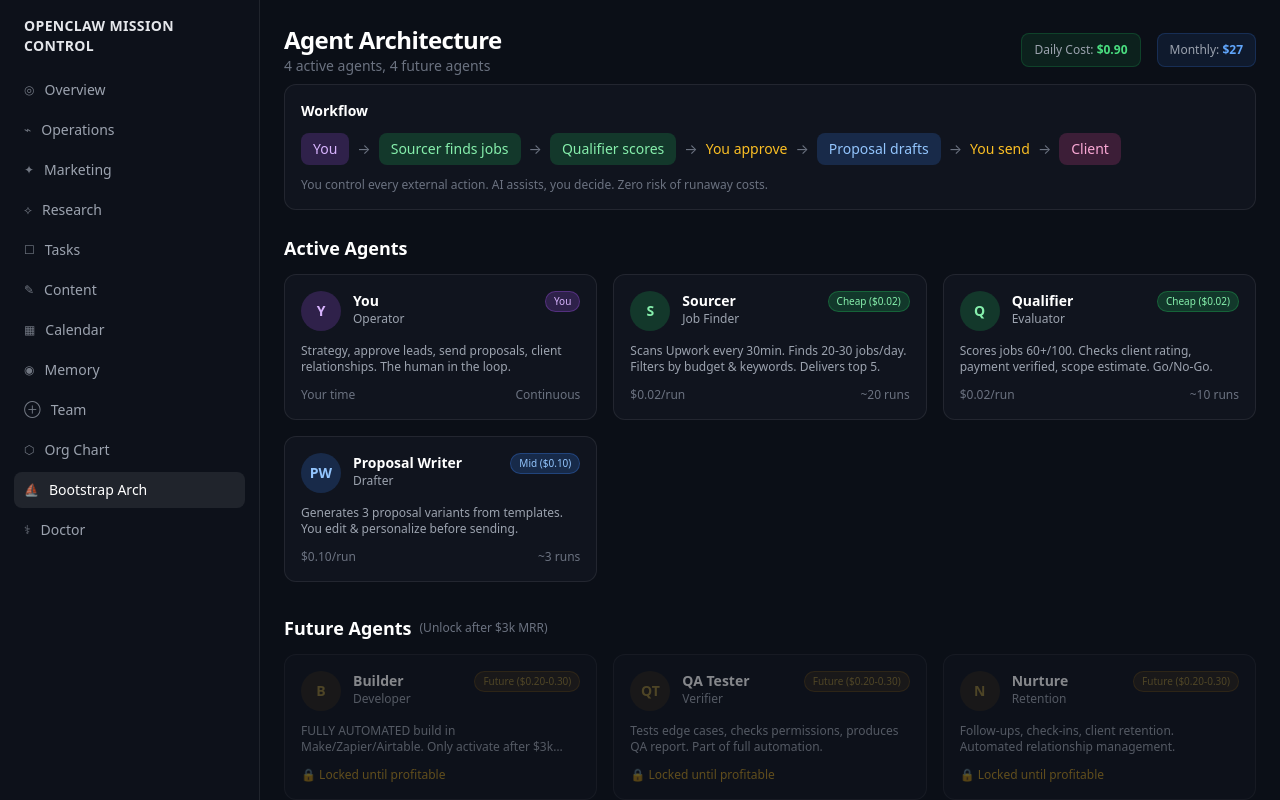
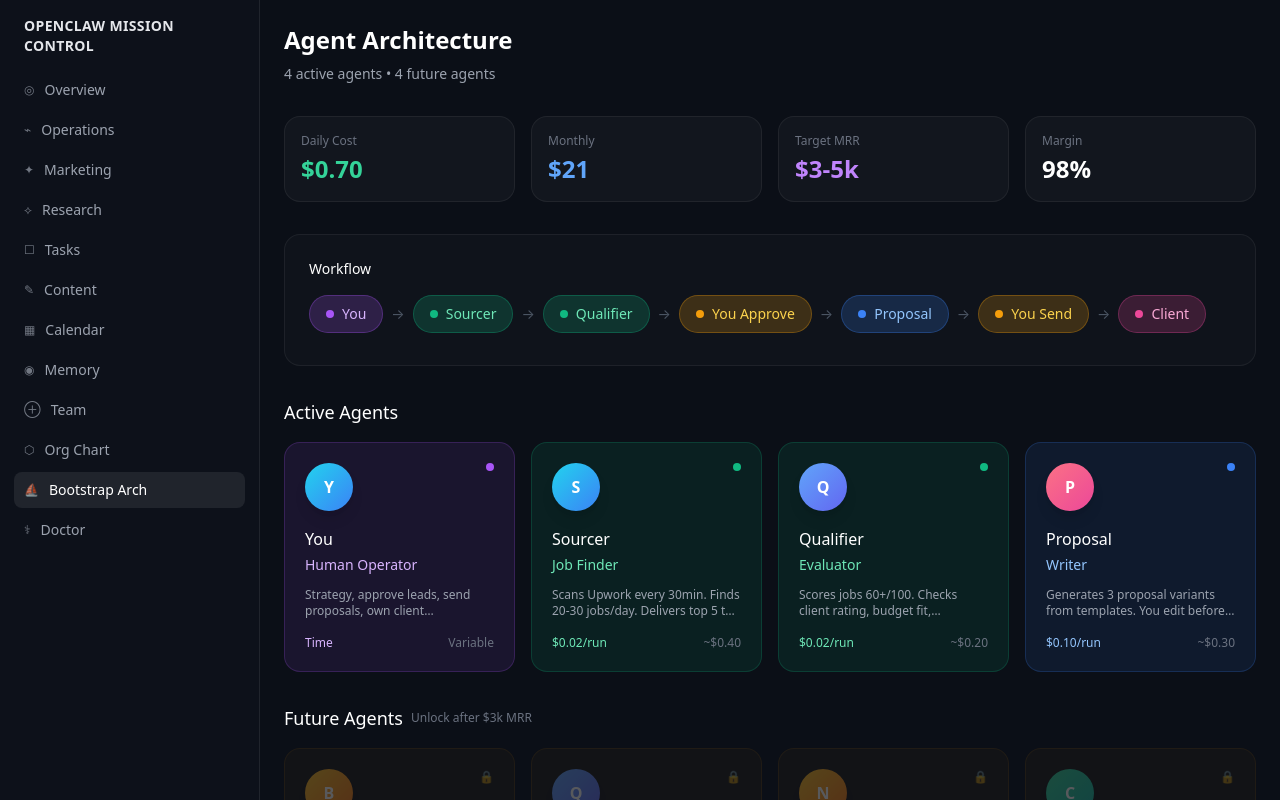
Before and after one commit to zed-charania/MissionControlUpdated, a Next.js app: page /architecture-flow in a window 1280 px wide. Shown: the top 800 px of the page. Built offline with nearby package versions, Linux system fonts and the light colour scheme.

Commit message:
Match X post design: premium dark cards, gradient avatars, clean workflow

```diff
--- a/app/architecture-flow/page.tsx
+++ b/app/architecture-flow/page.tsx
@@ -8,21 +8,23 @@
   role: string;
   tier: 'you' | 'free' | 'cheap' | 'mid' | 'future';
   cost: string;
-  responsibilities: string;
+  description: string;
   status: 'active' | 'pending' | 'future';
-  dailyRuns: string;
+  dailyBudget: string;
+  tools: string[];
 }
 
 const AGENTS: Agent[] = [
   {
     id: 'you',
     name: 'You',
-    role: 'Operator',
+    role: 'Human Operator',
     tier: 'you',
-    cost: 'Your time',
-    responsibilities: 'Strategy, approve leads, send proposals, client relationships. The human in the loop.',
+    cost: 'Time',
+    description: 'Strategy, approve leads, send proposals, own client relationships. The decision maker.',
     status: 'active',
-    dailyRuns: 'Continuous',
+    dailyBudget: 'Variable',
+    tools: ['Mission Control', 'Upwork', 'Email'],
   },
   {
     id: 'sourcer',
@@ -30,9 +32,10 @@
     role: 'Job Finder',
     tier: 'cheap',
     cost: '$0.02/run',
-    responsibilities: 'Scans Upwork every 30min. Finds 20-30 jobs/day. Filters by budget & keywords. Delivers top 5.',
+    description: 'Scans Upwork every 30min. Finds 20-30 jobs/day. Delivers top 5 to your inbox.',
     status: 'active',
-    dailyRuns: '~20 runs',
+    dailyBudget: '~$0.40',
+    tools: ['Browser', 'Web Search', 'Upwork API'],
   },
   {
     id: 'qualifier',
@@ -40,19 +43,21 @@
     role: 'Evaluator',
     tier: 'cheap',
     cost: '$0.02/run',
-    responsibilities: 'Scores jobs 60+/100. Checks client rating, payment verified, scope estimate. Go/No-Go.',
+    description: 'Scores jobs 60+/100. Checks client rating, budget fit, complexity. Go/No-Go.',
     status: 'active',
-    dailyRuns: '~10 runs',
+    dailyBudget: '~$0.20',
+    tools: ['Memory DB', 'Client Research'],
   },
   {
     id: 'proposal',
-    name: 'Proposal Writer',
-    role: 'Drafter',
+    name: 'Proposal',
+    role: 'Writer',
     tier: 'mid',
     cost: '$0.10/run',
-    responsibilities: 'Generates 3 proposal variants from templates. You edit & personalize before sending.',
+    description: 'Generates 3 proposal variants from templates. You edit before sending.',
     status: 'active',
-    dailyRuns: '~3 runs',
+    dailyBudget: '~$0.30',
+    tools: ['Templates', 'Memory', 'Context'],
   },
   {
     id: 'builder',
@@ -60,19 +65,21 @@
     role: 'Developer',
     tier: 'future',
     cost: '$0.30/run',
-    responsibilities: 'FULLY AUTOMATED build in Make/Zapier/Airtable. Only activate after $3k MRR.',
+    description: 'Full automation build in Make/Zapier/Airtable. Activates after $3k MRR.',
     status: 'future',
-    dailyRuns: 'Locked until profitable',
+    dailyBudget: 'Locked',
+    tools: ['Make', 'Zapier', 'Airtable', 'n8n'],
   },
   {
     id: 'qa',
-    name: 'QA Tester',
-    role: 'Verifier',
+    name: 'QA',
+    role: 'Tester',
     tier: 'future',
     cost: '$0.20/run',
-    responsibilities: 'Tests edge cases, checks permissions, produces QA report. Part of full automation.',
+    description: 'Tests edge cases, verifies permissions, produces QA reports.',
     status: 'future',
-    dailyRuns: 'Locked until profitable',
+    dailyBudget: 'Locked',
+    tools: ['Test Suites', 'Exec', 'Browser'],
   },
   {
     id: 'nurture',
@@ -80,9 +87,10 @@
     role: 'Retention',
     tier: 'future',
     cost: '$0.05/run',
-    responsibilities: 'Follow-ups, check-ins, client retention. Automated relationship management.',
+    description: 'Follow-ups, check-ins, client retention. Automated relationship management.',
     status: 'future',
-    dailyRuns: 'Locked until profitable',
+    dailyBudget: 'Locked',
+    tools: ['Email', 'Calendar', 'CRM'],
   },
   {
     id: 'content',
@@ -90,33 +98,61 @@
     role: 'Marketing',
     tier: 'future',
     cost: '$0.05/run',
-    responsibilities: 'Turns deliveries into LinkedIn posts, case studies, marketing content.',
+    description: 'Turns deliveries into LinkedIn posts, case studies, marketing content.',
     status: 'future',
-    dailyRuns: 'Locked until profitable',
+    dailyBudget: 'Locked',
+    tools: ['Memory', 'Templates', 'Social'],
   },
 ];
 
-const TIER_COLORS: Record<string, string> = {
-  you: 'bg-purple-500/20 text-purple-300 border-purple-500/30',
-  free: 'bg-gray-500/20 text-gray-300 border-gray-500/30',
-  cheap: 'bg-green-500/20 text-green-300 border-green-500/30',
-  mid: 'bg-blue-500/20 text-blue-300 border-blue-500/30',
-  future: 'bg-amber-500/10 text-amber-300/50 border-amber-500/20',
-};
-
-const TIER_LABELS: Record<string, string> = {
-  you: 'You',
-  free: 'Free',
-  cheap: 'Cheap ($0.02)',
-  mid: 'Mid ($0.10)',
-  future: 'Future ($0.20-0.30)',
+const TIER_STYLES: Record<string, { bg: string; border: string; text: string; dot: string }> = {
+  you: {
+    bg: 'bg-purple-500/10',
+    border: 'border-purple-500/20',
+    text: 'text-purple-300',
+    dot: 'bg-purple-500',
+  },
+  cheap: {
+    bg: 'bg-emerald-500/10',
+    border: 'border-emerald-500/20',
+    text: 'text-emerald-300',
+    dot: 'bg-emerald-500',
+  },
+  mid: {
+    bg: 'bg-blue-500/10',
+    border: 'border-blue-500/20',
+    text: 'text-blue-300',
+    dot: 'bg-blue-500',
+  },
+  future: {
+    bg: 'bg-amber-500/5',
+    border: 'border-amber-500/10',
+    text: 'text-amber-300/60',
+    dot: 'bg-amber-500/40',
+  },
 };
 
 function getInitials(name: string) {
   return name.split(' ').map(w => w[0]).join('').toUpperCase().slice(0, 2);
 }
 
-export default function CleanArchitecturePage() {
+function getAvatarGradient(name: string) {
+  const gradients = [
+    'from-violet-500 to-purple-600',
+    'from-emerald-400 to-teal-500',
+    'from-blue-400 to-indigo-500',
+    'from-amber-400 to-orange-500',
+    'from-rose-400 to-pink-500',
+    'from-cyan-400 to-blue-500',
+  ];
+  let hash = 0;
+  for (let i = 0; i < name.length; i++) {
+    hash = name.charCodeAt(i) + ((hash << 5) - hash);
+  }
+  return gradients[Math.abs(hash) % gradients.length];
+}
+
+export default function ArchitecturePage() {
   const [selectedAgent, setSelectedAgent] = useState<Agent | null>(null);
 
   const activeAgents = AGENTS.filter(a => a.status === 'active');
@@ -125,181 +161,217 @@
   const dailyCost = activeAgents
     .filter(a => a.tier !== 'you')
     .reduce((sum, a) => {
-      const cost = parseFloat(a.cost.replace('$', '').replace('/run', ''));
-      const runs = parseInt(a.dailyRuns.replace(/[^0-9]/g, '')) || 0;
+      const costMatch = a.cost.match(/\$([0-9.]+)/);
+      const cost = costMatch ? parseFloat(costMatch[1]) : 0;
+      const runs = a.tier === 'cheap' ? 10 : 3;
       return sum + (cost * runs);
     }, 0);
 
   return (
-    <div>
-      <div className="flex items-center justify-between mb-2">
-        <div>
-          <h1 className="page-title mb-0">Agent Architecture</h1>
-          <p className="text-sm text-gray-500">
-            {activeAgents.length} active agents, {futureAgents.length} future agents
+    <div className="max-w-6xl mx-auto">
+      {/* Header */}
+      <div className="mb-8">
+        <h1 className="text-2xl font-semibold text-white mb-2">Agent Architecture</h1>
+        <p className="text-sm text-gray-400">
+          {activeAgents.length} active agents • {futureAgents.length} future agents
         </p>
       </div>
-        <div className="flex items-center gap-4 text-xs">
-          <div className="px-3 py-2 rounded-lg bg-green-500/10 border border-green-500/20">
-            <span className="text-gray-400">Daily Cost: </span>
-            <span className="text-green-400 font-bold">${dailyCost.toFixed(2)}</span>
+
+      {/* Stats Row */}
+      <div className="grid grid-cols-4 gap-4 mb-8">
+        <div className="p-4 rounded-2xl bg-white/[0.03] border border-white/[0.06]">
+          <div className="text-xs text-gray-500 mb-1">Daily Cost</div>
+          <div className="text-2xl font-semibold text-emerald-400">${dailyCost.toFixed(2)}</div>
         </div>
-          <div className="px-3 py-2 rounded-lg bg-blue-500/10 border border-blue-500/20">
-            <span className="text-gray-400">Monthly: </span>
-            <span className="text-blue-400 font-bold">${(dailyCost * 30).toFixed(0)}</span>
+        <div className="p-4 rounded-2xl bg-white/[0.03] border border-white/[0.06]">
+          <div className="text-xs text-gray-500 mb-1">Monthly</div>
+          <div className="text-2xl font-semibold text-blue-400">${(dailyCost * 30).toFixed(0)}</div>
+        </div>
+        <div className="p-4 rounded-2xl bg-white/[0.03] border border-white/[0.06]">
+          <div className="text-xs text-gray-500 mb-1">Target MRR</div>
+          <div className="text-2xl font-semibold text-purple-400">$3-5k</div>
+        </div>
+        <div className="p-4 rounded-2xl bg-white/[0.03] border border-white/[0.06]">
+          <div className="text-xs text-gray-500 mb-1">Margin</div>
+          <div className="text-2xl font-semibold text-white">98%</div>
+        </div>
+      </div>
+
+      {/* Workflow Diagram */}
+      <div className="p-6 rounded-2xl bg-white/[0.02] border border-white/[0.06] mb-8">
+        <h3 className="text-sm font-medium text-white mb-4">Workflow</h3>
+        <div className="flex items-center gap-2 text-sm overflow-x-auto pb-2">
+          <div className="flex items-center gap-2 px-4 py-2 rounded-full bg-purple-500/20 border border-purple-500/30 text-purple-300 whitespace-nowrap">
+            <span className="w-2 h-2 rounded-full bg-purple-500"></span>
+            You
+          </div>
+          <span className="text-gray-600">→</span>
+          <div className="flex items-center gap-2 px-4 py-2 rounded-full bg-emerald-500/20 border border-emerald-500/30 text-emerald-300 whitespace-nowrap">
+            <span className="w-2 h-2 rounded-full bg-emerald-500"></span>
+            Sourcer
+          </div>
+          <span className="text-gray-600">→</span>
+          <div className="flex items-center gap-2 px-4 py-2 rounded-full bg-emerald-500/20 border border-emerald-500/30 text-emerald-300 whitespace-nowrap">
+            <span className="w-2 h-2 rounded-full bg-emerald-500"></span>
+            Qualifier
+          </div>
+          <span className="text-gray-600">→</span>
+          <div className="flex items-center gap-2 px-4 py-2 rounded-full bg-amber-500/20 border border-amber-500/30 text-amber-300 whitespace-nowrap">
+            <span className="w-2 h-2 rounded-full bg-amber-500"></span>
+            You Approve
+          </div>
+          <span className="text-gray-600">→</span>
+          <div className="flex items-center gap-2 px-4 py-2 rounded-full bg-blue-500/20 border border-blue-500/30 text-blue-300 whitespace-nowrap">
+            <span className="w-2 h-2 rounded-full bg-blue-500"></span>
+            Proposal
+          </div>
+          <span className="text-gray-600">→</span>
+          <div className="flex items-center gap-2 px-4 py-2 rounded-full bg-amber-500/20 border border-amber-500/30 text-amber-300 whitespace-nowrap">
+            <span className="w-2 h-2 rounded-full bg-amber-500"></span>
+            You Send
+          </div>
+          <span className="text-gray-600">→</span>
+          <div className="flex items-center gap-2 px-4 py-2 rounded-full bg-pink-500/20 border border-pink-500/30 text-pink-300 whitespace-nowrap">
+            <span className="w-2 h-2 rounded-full bg-pink-500"></span>
+            Client
           </div>
         </div>
       </div>
 
-      {/* Workflow Summary */}
-      <div className="card mb-6">
-        <h3 className="text-sm font-semibold text-white mb-3">Workflow</h3>
-        <div className="flex flex-wrap items-center gap-2 text-sm">
-          <span className="px-3 py-1.5 rounded-lg bg-purple-500/20 text-purple-300">You</span>
-          <span className="text-gray-500">→</span>
-          <span className="px-3 py-1.5 rounded-lg bg-green-500/20 text-green-300">Sourcer finds jobs</span>
-          <span className="text-gray-500">→</span>
-          <span className="px-3 py-1.5 rounded-lg bg-green-500/20 text-green-300">Qualifier scores</span>
-          <span className="text-gray-500">→</span>
-          <span className="text-amber-400 font-medium">You approve</span>
-          <span className="text-gray-500">→</span>
-          <span className="px-3 py-1.5 rounded-lg bg-blue-500/20 text-blue-300">Proposal drafts</span>
-          <span className="text-gray-500">→</span>
-          <span className="text-amber-400 font-medium">You send</span>
-          <span className="text-gray-500">→</span>
-          <span className="px-3 py-1.5 rounded-lg bg-pink-500/20 text-pink-300">Client</span>
+      {/* Active Agents */}
+      <h2 className="text-lg font-medium text-white mb-4">Active Agents</h2>
+      <div className="grid grid-cols-1 md:grid-cols-2 lg:grid-cols-4 gap-4 mb-8">
+        {activeAgents.map(agent => {
+          const styles = TIER_STYLES[agent.tier];
+          return (
+            <div
+              key={agent.id}
+              onClick={() => setSelectedAgent(agent)}
+              className={`group p-5 rounded-2xl ${styles.bg} border ${styles.border} cursor-pointer transition-all hover:scale-[1.02] hover:border-opacity-40`}
+            >
+              <div className="flex items-start justify-between mb-4">
+                <div className={`w-12 h-12 rounded-full bg-gradient-to-br ${getAvatarGradient(agent.name)} flex items-center justify-center text-white font-semibold shadow-lg`}>
+                  {getInitials(agent.name)}
                 </div>
-        <p className="text-xs text-gray-500 mt-3">
-          You control every external action. AI assists, you decide. Zero risk of runaway costs.
-        </p>
+                <div className={`w-2 h-2 rounded-full ${styles.dot}`}></div>
               </div>
 
-      {/* Active Agents */}
-      <h2 className="text-lg font-semibold text-white mb-3">Active Agents</h2>
-      <div className="grid grid-cols-1 sm:grid-cols-2 lg:grid-cols-3 gap-4 mb-8">
-        {activeAgents.map(agent => (
-          <div
-            key={agent.id}
-            className="card-hover group cursor-pointer"
-            onClick={() => setSelectedAgent(agent)}
-          >
-            <div className="flex items-start gap-3">
-              <div className={`flex-shrink-0 w-10 h-10 rounded-full flex items-center justify-center text-sm font-semibold ${TIER_COLORS[agent.tier]}`}>
-                {getInitials(agent.name)}
-              </div>
-              <div className="flex-1 min-w-0">
-                <h3 className="text-sm font-semibold text-white">{agent.name}</h3>
-                <p className="text-xs text-gray-400">{agent.role}</p>
-              </div>
-              <span className={`text-[10px] px-2 py-0.5 rounded-full border ${TIER_COLORS[agent.tier]}`}>
-                {TIER_LABELS[agent.tier]}
-              </span>
-            </div>
-            <p className="mt-3 text-xs text-gray-400 line-clamp-2">{agent.responsibilities}</p>
-            <div className="mt-3 flex items-center justify-between text-xs">
-              <span className="text-gray-500">{agent.cost}</span>
-              <span className="text-gray-500">{agent.dailyRuns}</span>
+              <h3 className="text-white font-medium mb-1">{agent.name}</h3>
+              <p className={`text-sm ${styles.text} mb-3`}>{agent.role}</p>
+
+              <p className="text-xs text-gray-400 line-clamp-2 mb-4">{agent.description}</p>
+
+              <div className="flex items-center justify-between text-xs">
+                <span className={styles.text}>{agent.cost}</span>
+                <span className="text-gray-500">{agent.dailyBudget}</span>
               </div>
             </div>
-        ))}
+          );
+        })}
       </div>
 
       {/* Future Agents */}
-      <h2 className="text-lg font-semibold text-white mb-3 flex items-center gap-2">
+      <h2 className="text-lg font-medium text-white mb-4 flex items-center gap-2">
         Future Agents
-        <span className="text-xs font-normal text-gray-500">(Unlock after $3k MRR)</span>
+        <span className="text-xs font-normal text-gray-500">Unlock after $3k MRR</span>
       </h2>
-      <div className="grid grid-cols-1 sm:grid-cols-2 lg:grid-cols-3 gap-4">
-        {futureAgents.map(agent => (
+      <div className="grid grid-cols-1 md:grid-cols-2 lg:grid-cols-4 gap-4">
+        {futureAgents.map(agent => {
+          const styles = TIER_STYLES[agent.tier];
+          return (
             <div
               key={agent.id}
-            className="card opacity-50 hover:opacity-75 transition-opacity cursor-pointer"
               onClick={() => setSelectedAgent(agent)}
+              className={`group p-5 rounded-2xl ${styles.bg} border ${styles.border} cursor-pointer opacity-60 hover:opacity-80 transition-all`}
             >
-            <div className="flex items-start gap-3">
-              <div className={`flex-shrink-0 w-10 h-10 rounded-full flex items-center justify-center text-sm font-semibold ${TIER_COLORS[agent.tier]}`}>
+              <div className="flex items-start justify-between mb-4">
+                <div className={`w-12 h-12 rounded-full bg-gradient-to-br ${getAvatarGradient(agent.name)} flex items-center justify-center text-white font-semibold shadow-lg opacity-50`}>
                   {getInitials(agent.name)}
                 </div>
-              <div className="flex-1 min-w-0">
-                <h3 className="text-sm font-semibold text-white">{agent.name}</h3>
-                <p className="text-xs text-gray-400">{agent.role}</p>
-              </div>
-              <span className={`text-[10px] px-2 py-0.5 rounded-full border ${TIER_COLORS[agent.tier]}`}>
-                {TIER_LABELS[agent.tier]}
-              </span>
-            </div>
-            <p className="mt-3 text-xs text-gray-400 line-clamp-2">{agent.responsibilities}</p>
-            <div className="mt-3 text-xs text-amber-400/70">
-              🔒 {agent.dailyRuns}
-            </div>
-          </div>
-        ))}
+                <div className="text-amber-500/40 text-xs">🔒</div>
               </div>
 
-      {/* Cost Breakdown */}
-      <div className="mt-8 grid grid-cols-3 gap-4">
-        <div className="p-4 rounded-xl bg-green-500/10 border border-green-500/20">
-          <div className="text-xs text-gray-400 mb-1">Cheap Agents</div>
-          <div className="text-lg font-bold text-green-400">$0.80/day</div>
-          <div className="text-xs text-gray-500">Sourcer + Qualifier</div>
+              <h3 className="text-white/60 font-medium mb-1">{agent.name}</h3>
+              <p className={`text-sm ${styles.text} mb-3`}>{agent.role}</p>
+
+              <p className="text-xs text-gray-500 line-clamp-2 mb-4">{agent.description}</p>
+
+              <div className="text-xs text-amber-500/40">{agent.dailyBudget}</div>
             </div>
-        <div className="p-4 rounded-xl bg-blue-500/10 border border-blue-500/20">
-          <div className="text-xs text-gray-400 mb-1">Mid Agent</div>
-          <div className="text-lg font-bold text-blue-400">$0.30/day</div>
-          <div className="text-xs text-gray-500">Proposal (3 runs)</div>
-        </div>
-        <div className="p-4 rounded-xl bg-purple-500/10 border border-purple-500/20">
-          <div className="text-xs text-gray-400 mb-1">Total Daily</div>
-          <div className="text-lg font-bold text-white">${dailyCost.toFixed(2)}</div>
-          <div className="text-xs text-gray-500">~${(dailyCost * 30).toFixed(0)}/month</div>
-        </div>
+          );
+        })}
       </div>
 
       {/* Detail Modal */}
       {selectedAgent && (
         <div
-          className="fixed inset-0 z-50 flex items-center justify-center bg-black/50 backdrop-blur-sm p-4"
+          className="fixed inset-0 z-50 flex items-center justify-center bg-black/60 backdrop-blur-sm p-4"
           onClick={() => setSelectedAgent(null)}
         >
           <div
-            className="w-full max-w-md card"
+            className="w-full max-w-md p-6 rounded-2xl bg-[#0f1117] border border-white/[0.08] shadow-2xl"
             onClick={e => e.stopPropagation()}
           >
-            <div className="flex items-start justify-between mb-4">
-              <div className="flex items-center gap-3">
-                <div className={`w-12 h-12 rounded-full flex items-center justify-center text-lg font-semibold ${TIER_COLORS[selectedAgent.tier]}`}>
+            <div className="flex items-start justify-between mb-6">
+              <div className="flex items-center gap-4">
+                <div className={`w-16 h-16 rounded-full bg-gradient-to-br ${getAvatarGradient(selectedAgent.name)} flex items-center justify-center text-white text-xl font-semibold shadow-lg`}>
                   {getInitials(selectedAgent.name)}
                 </div>
                 <div>
-                  <h3 className="text-lg font-semibold text-white">{selectedAgent.name}</h3>
-                  <p className="text-sm text-gray-400">{selectedAgent.role}</p>
+                  <h3 className="text-xl font-semibold text-white">{selectedAgent.name}</h3>
+                  <p className={`text-sm ${TIER_STYLES[selectedAgent.tier].text}`}>{selectedAgent.role}</p>
                 </div>
               </div>
-              <button onClick={() => setSelectedAgent(null)} className="text-gray-500 hover:text-white">✕</button>
+              <button
+                onClick={() => setSelectedAgent(null)}
+                className="text-gray-500 hover:text-white transition-colors"
+              >
+                <svg className="w-6 h-6" fill="none" stroke="currentColor" viewBox="0 0 24 24">
+                  <path strokeLinecap="round" strokeLinejoin="round" strokeWidth={2} d="M6 18L18 6M6 6l12 12" />
+                </svg>
+              </button>
             </div>
 
-            <div className={`inline-block px-3 py-1 rounded-full text-xs border mb-4 ${TIER_COLORS[selectedAgent.tier]}`}>
-              {TIER_LABELS[selectedAgent.tier]}
+            <div className={`inline-flex items-center gap-2 px-3 py-1.5 rounded-full ${TIER_STYLES[selectedAgent.tier].bg} border ${TIER_STYLES[selectedAgent.tier].border} mb-4`}>
+              <span className={`w-2 h-2 rounded-full ${TIER_STYLES[selectedAgent.tier].dot}`}></span>
+              <span className={`text-xs ${TIER_STYLES[selectedAgent.tier].text}`}>
+                {selectedAgent.tier === 'you' ? 'Human Operator' : selectedAgent.tier === 'cheap' ? 'Cheap Agent' : selectedAgent.tier === 'mid' ? 'Mid Agent' : 'Future Agent'}
+              </span>
             </div>
 
-            <p className="text-sm text-gray-300 mb-4">{selectedAgent.responsibilities}</p>
+            <p className="text-gray-300 text-sm mb-6 leading-relaxed">{selectedAgent.description}</p>
 
-            <div className="grid grid-cols-2 gap-4 text-sm">
-              <div>
-                <span className="text-gray-500 block text-xs">Cost</span>
-                <span className={selectedAgent.tier === 'cheap' ? 'text-green-400' : selectedAgent.tier === 'mid' ? 'text-blue-400' : 'text-gray-400'}>
-                  {selectedAgent.cost}
+            <div className="grid grid-cols-2 gap-4 mb-6">
+              <div className="p-3 rounded-xl bg-white/[0.03]">
+                <div className="text-xs text-gray-500 mb-1">Cost</div>
+                <div className={TIER_STYLES[selectedAgent.tier].text}>{selectedAgent.cost}</div>
+              </div>
+              <div className="p-3 rounded-xl bg-white/[0.03]">
+                <div className="text-xs text-gray-500 mb-1">Daily Budget</div>
+                <div className="text-gray-300">{selectedAgent.dailyBudget}</div>
+              </div>
+            </div>
+
+            <div className="mb-4">
+              <div className="text-xs text-gray-500 mb-2">Tools</div>
+              <div className="flex flex-wrap gap-2">
+                {selectedAgent.tools.map(tool => (
+                  <span key={tool} className="px-2.5 py-1 rounded-lg bg-white/[0.05] text-xs text-gray-400">
+                    {tool}
                   </span>
-              </div>
-              <div>
-                <span className="text-gray-500 block text-xs">Daily Runs</span>
-                <span className="text-gray-300">{selectedAgent.dailyRuns}</span>
+                ))}
               </div>
             </div>
 
             {selectedAgent.status === 'future' && (
-              <div className="mt-4 p-3 rounded-lg bg-amber-500/10 border border-amber-500/20 text-xs text-amber-300">
-                🔒 Unlock after hitting $3,000 MRR. This agent enables full automation.
+              <div className="p-4 rounded-xl bg-amber-500/10 border border-amber-500/20">
+                <div className="flex items-center gap-2 text-amber-400 text-sm mb-1">
+                  <svg className="w-4 h-4" fill="none" stroke="currentColor" viewBox="0 0 24 24">
+                    <path strokeLinecap="round" strokeLinejoin="round" strokeWidth={2} d="M12 15v2m-6 4h12a2 2 0 002-2v-6a2 2 0 00-2-2H6a2 2 0 00-2 2v6a2 2 0 002 2zm10-10V7a4 4 0 00-8 0v4h8z" />
+                  </svg>
+                  <span className="font-medium">Locked</span>
+                </div>
+                <p className="text-xs text-amber-400/70">Activate after reaching $3,000 MRR. This enables full automation.</p>
               </div>
             )}
           </div>
```
Lines whose indentation alone changed are shown as unchanged.
